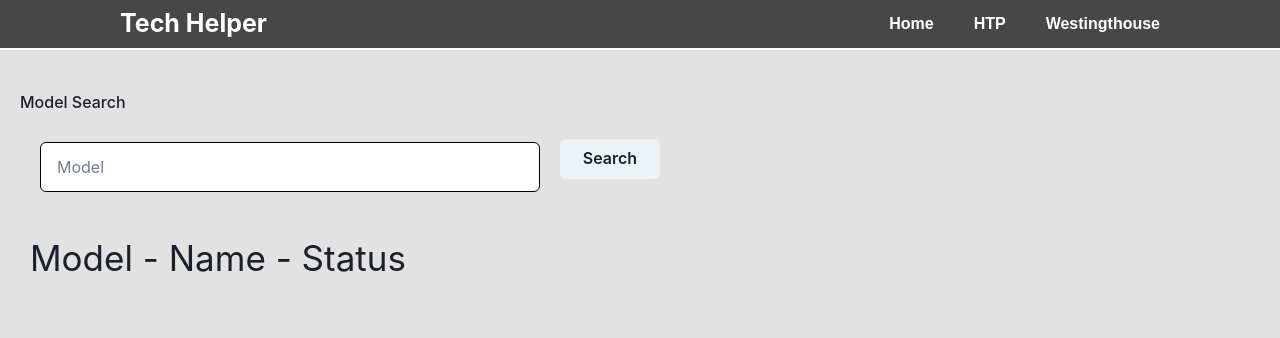
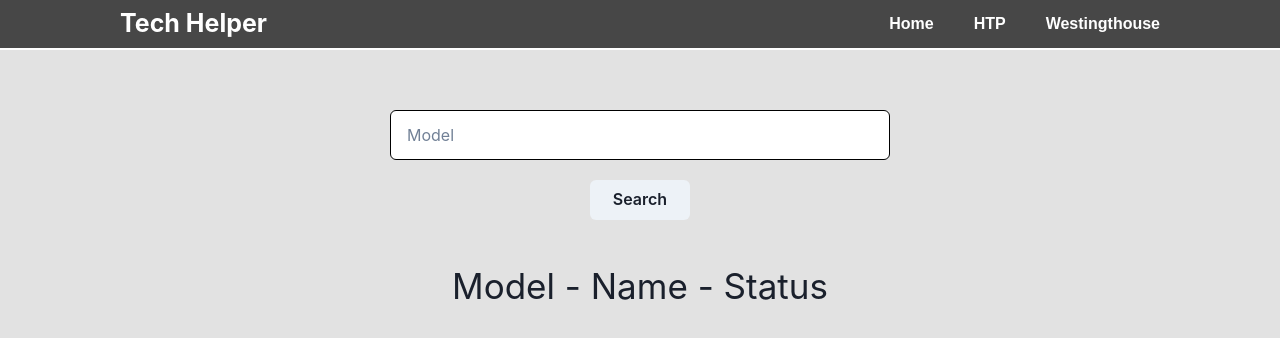
Before and after one commit to Erick-Bravo/tech_helper, a React (Create React App) app: page /htp in a window 1280 px wide. Shown: the top 338 px of the page. Built offline with nearby package versions, Linux system fonts and the light colour scheme.

Commit message:
model search refactor

```diff
--- a/src/components/ModelSearch.tsx
+++ b/src/components/ModelSearch.tsx
@@ -1,15 +1,4 @@
-import {
-  Box,
-  Button,
-  Flex,
-  Input,
-  Link,
-  Text,
-  FormControl,
-  FormLabel,
-  FormErrorMessage,
-  FormHelperText,
-} from "@chakra-ui/react";
+import { Box, Button, Input, Link, Text } from "@chakra-ui/react";
 import { useState } from "react";
 import { modelList, modelListTypes } from "../data/modelList";
 import { ExternalLinkIcon } from "@chakra-ui/icons";
@@ -44,8 +33,7 @@ const ModelSearch = () => {
   };
 
   return (
-    <FormControl>
-      <FormLabel>Model Search</FormLabel>
+    <>
       <Input
         placeholder="Model"
         backgroundColor="white"
@@ -75,7 +63,7 @@ const ModelSearch = () => {
           </Box>
         );
       })}
-    </FormControl>
+    </>
   );
 };
 
```
